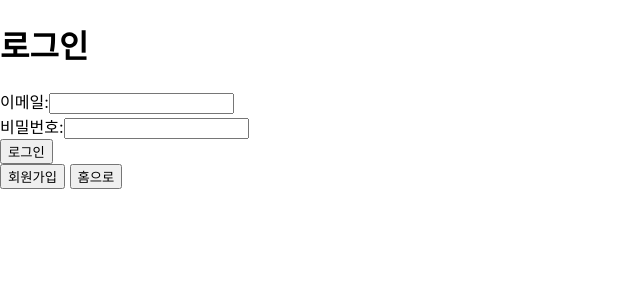
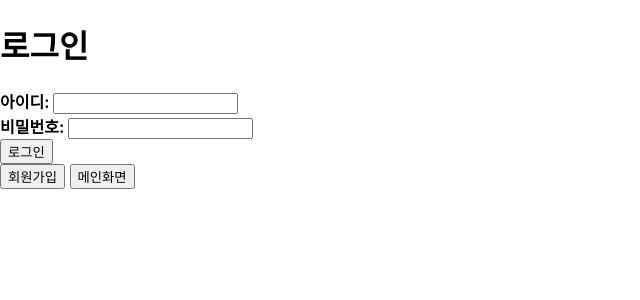
Before and after one commit to 2024-SMHRD-IS-IOT-2/SmartBathroom, a React (Create React App) app in the folder react-project/: page /login in a window 1280 px wide. Shown: the top 300 px of the page, without its empty margins (0-640 px from the left). Built offline with nearby package versions, Linux system fonts and the light colour scheme.

Commit message:
수정중

```diff
--- a/react-project/package.json
+++ b/react-project/package.json
@@ -6,6 +6,7 @@
     "@testing-library/jest-dom": "^5.17.0",
     "@testing-library/react": "^13.4.0",
     "@testing-library/user-event": "^13.5.0",
+    "axios": "^1.6.7",
     "react": "^18.2.0",
     "react-dom": "^18.2.0",
     "react-router-dom": "^6.22.1",
--- a/react-project/src/App.js
+++ b/react-project/src/App.js
@@ -1,5 +1,5 @@
 import React from 'react';
-import { BrowserRouter as Router, Routes, Route } from 'react-router-dom';
+import { Routes, Route } from 'react-router-dom'; // BrowserRouter as Router 삭제
 import HomePage from './pages/HomePage'; // 홈 페이지 컴포넌트 임포트
 import LoginPage from './pages/LoginPage'; // 로그인 페이지 컴포넌트 임포트
 import JoinPage from './pages/JoinPage'; // 회원가입 페이지 컴포넌트 임포트
@@ -10,15 +10,15 @@ import ChangeUiPage from './pages/ChangeUiPage'; // 정보 변경 페이지 컴
 
 function App() {
   return (
-      <Routes>
-        <Route path="/" element={<HomePage />} /> // 홈 페이지 경로
-        <Route path="/login" element={<LoginPage />} /> // 로그인 페이지 경로
-        <Route path="/join" element={<JoinPage />} /> // 회원가입 페이지 경로
-        <Route path="/user" element={<UserPage />} /> // 사용자 페이지 경로
-        <Route path="/admin" element={<AdminPage />} /> // 관리자 페이지 경로
-        <Route path="/chart" element={<ChartPage />} /> // 차트 페이지 경로
-        <Route path="/changeui" element={<ChangeUiPage />} /> // 정보 변경 페이지 경로
-      </Routes>
+    <Routes>
+      <Route path="/" element={<HomePage />} /> {/* 홈 페이지 경로 */}
+      <Route path="/login" element={<LoginPage />} /> {/* 로그인 페이지 경로 */}
+      <Route path="/join" element={<JoinPage />} /> {/* 회원가입 페이지 경로 */}
+      <Route path="/user" element={<UserPage />} /> {/* 사용자 페이지 경로 */}
+      <Route path="/admin" element={<AdminPage />} /> {/* 관리자 페이지 경로 */}
+      <Route path="/chart" element={<ChartPage />} /> {/* 차트 페이지 경로 */}
+      <Route path="/changeui" element={<ChangeUiPage />} /> {/* 정보 변경 페이지 경로 */}
+    </Routes>
   );
 }
 
--- /dev/null
+++ b/react-project/src/axios.js
@@ -0,0 +1,7 @@
+import axios from 'axios';
+
+const instance = axios.create({
+    baseURL : 'http://localhost:3001'
+});
+
+export default instance;
--- a/react-project/src/pages/HomePage.jsx
+++ b/react-project/src/pages/HomePage.jsx
@@ -13,6 +13,10 @@ function HomePage() {
   return (
     <div>
       <h1>홈페이지</h1>
+      <p>제품 정보</p>
+      {/* 이미지 */}
+      {/* 제품 소개 */}
+
       <button onClick={goToLoginPage}>로그인</button> {/* 버튼 클릭 시 로그인 페이지로 이동 */}
     </div>
   );
--- a/react-project/src/pages/LoginPage.jsx
+++ b/react-project/src/pages/LoginPage.jsx
@@ -1,44 +1,59 @@
-import React, { useState } from 'react';
-import { useNavigate } from 'react-router-dom'; // 페이지 이동을 위해 useNavigate 훅을 사용합니다.
+import React, { useState } from 'react'; // useState를 가져옵니다.
+import { useNavigate } from 'react-router-dom'; // useNavigate를 가져옵니다.
+import axios from '../axios';
 
 const LoginPage = () => {
-  const [email, setEmail] = useState(''); // 이메일 상태
-  const [password, setPassword] = useState(''); // 비밀번호 상태
+  const [userId, setId] = useState(''); // 아이디 상태
+  const [userPw, setPw] = useState(''); // 비밀번호 상태
   const navigate = useNavigate(); // 페이지 이동을 위한 네비게이트 함수
+// 로그인 폼 제출 핸들러
+const handleSubmit = async (e) => {
+  e.preventDefault(); // 폼 제출 시 페이지 리로드 방지
 
-  // 로그인 폼 제출 핸들러
-  const handleSubmit = (e) => {
-    e.preventDefault(); // 폼 제출 시 페이지 리로드 방지
-    console.log(`Email: ${email}, Password: ${password}`); // 콘솔에 이메일과 비밀번호 출력
-    // 로그인 로직 구현 위치. 성공 시 페이지 이동 등의 처리를 여기에 추가합니다.
-  };
+  if (userId.trim() === '' || userPw.trim() === '') {
+    // 아이디나 비밀번호가 비어있는 경우
+    alert('아이디와 비밀번호를 모두 입력해주세요.');
+  } else {
+    // 로그인 요청을 보냅니다.
+    axios.post('/user/login', { userId, userPw })
+      .then(response => {
+        // 로그인에 성공했을 때
+        alert('로그인에 성공했습니다.');
+        navigate('/user'); // 유저 페이지로 이동
+      });
+      // 아이디와 비밀번호가 틀릴시
+    alert('아이디 또는 비밀번호가 올바르지 않습니다.');
+  }
+};
+
+
 
   return (
     <div>
-      <h1>로그인</h1>
+      <h1 style={{ fontWeight: 'bold' }}>로그인</h1>
       <form onSubmit={handleSubmit}>
         <div>
-          <label htmlFor="email">이메일:</label>
+          <label htmlFor="id" style={{ fontWeight: 'bold' }}>아이디: </label>
           <input
-            type="email"
-            id="email"
-            value={email}
-            onChange={(e) => setEmail(e.target.value)} // 이메일 입력 상태 업데이트
+            type="text"
+            id="id"
+            value={userId}
+            onChange={(e) => setId(e.target.value)} // 아이디 입력 상태 업데이트
           />
         </div>
         <div>
-          <label htmlFor="password">비밀번호:</label>
+          <label htmlFor="pw" style={{ fontWeight: 'bold' }}>비밀번호: </label>
           <input
             type="password"
-            id="password"
-            value={password}
-            onChange={(e) => setPassword(e.target.value)} // 비밀번호 입력 상태 업데이트
+            id="pw"
+            value={userPw}
+            onChange={(e) => setPw(e.target.value)} // 비밀번호 입력 상태 업데이트
           />
         </div>
         <button type="submit">로그인</button>
       </form>
-      <button onClick={() => navigate('/join')}>회원가입</button> {/* 회원가입 페이지로 이동 */}
-      <button onClick={() => navigate('/')}>홈으로</button> {/* 홈 페이지로 이동 */}
+      <button onClick={() => navigate('/join')} >회원가입</button> {/* 회원가입 페이지로 이동 */}
+      <button onClick={() => navigate('/')} >메인화면</button> {/* 홈 이동 */}
     </div>
   );
 };
```
Also changed, not shown: 2 other files (tests, documents, lock files or other folders).
